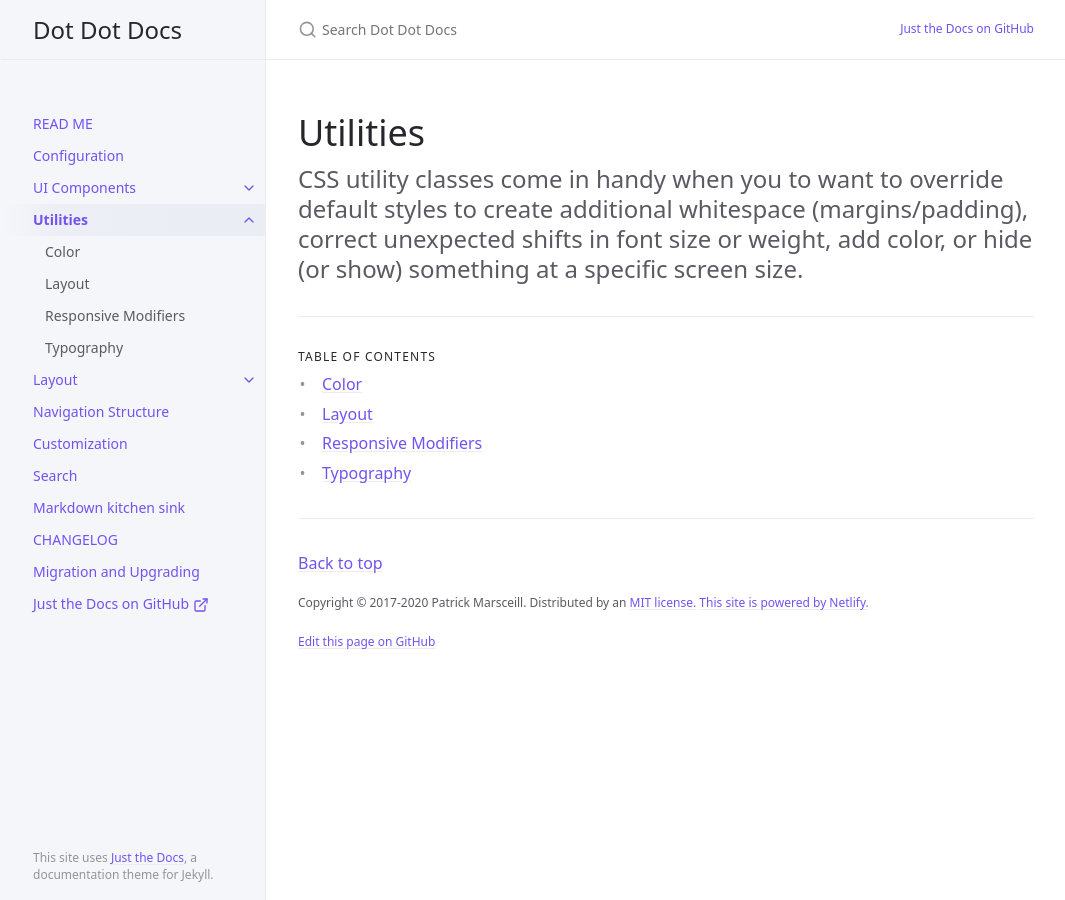
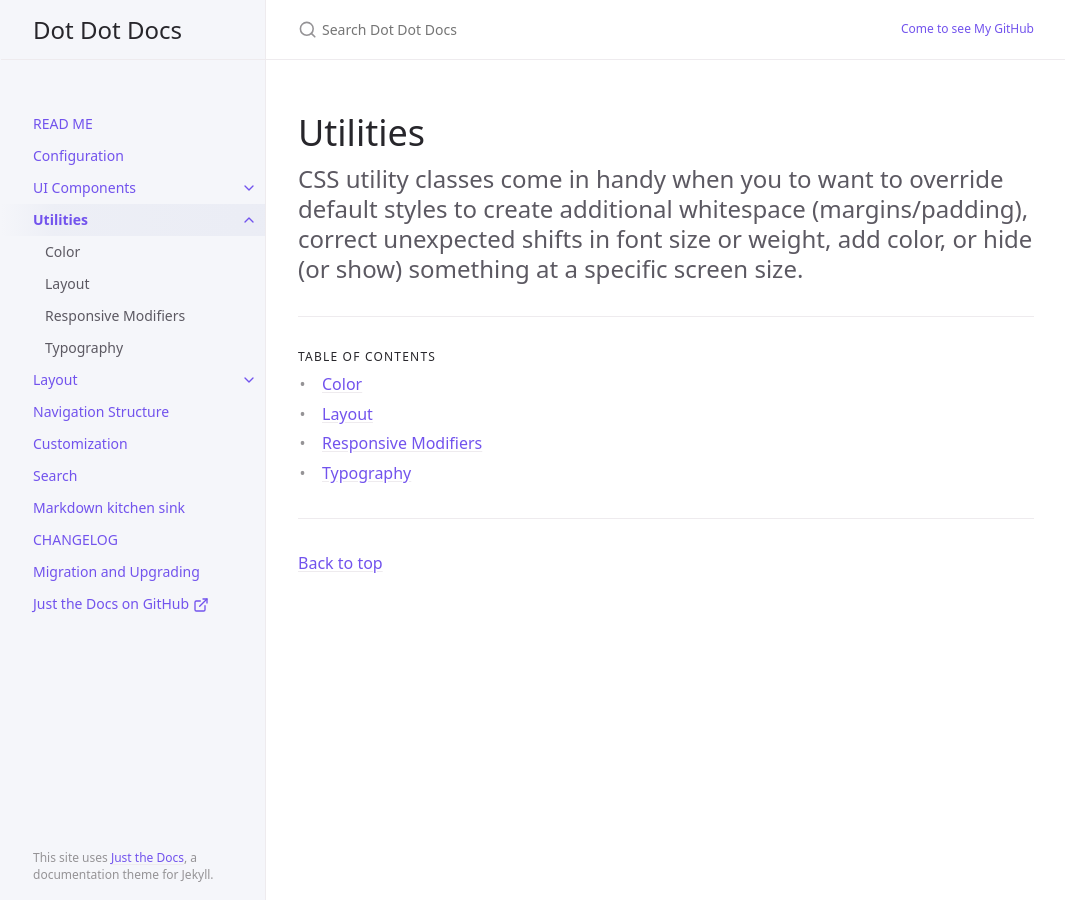
Before and after one commit to ffflopppy/ffflopppy.github.io, a Jekyll site: the page built from docs/utilities/utilities.md, in a window 1280 px wide. Shown: the whole page, without its empty margins (106-1171 px from the left). Built offline with Jekyll 4.4.1, drawn with Linux system fonts in a browser that asks for light colours.

Commit message:
Update _config.yml
remove edit something

```diff
--- a/_config.yml
+++ b/_config.yml
@@ -101,8 +101,8 @@ heading_anchors: true
 
 # Aux links for the upper right navigation
 aux_links:
-  "Just the Docs on GitHub":
-    - "//github.com/just-the-docs/just-the-docs"
+  "Come to see My GitHub":
+    - "//github.com/ffflopppy"
 
 # Makes Aux links open in a new tab. Default is false
 aux_links_new_tab: false
@@ -123,7 +123,7 @@ nav_external_links:
 back_to_top: true
 back_to_top_text: "Back to top"
 
-footer_content: "Copyright &copy; 2017-2020 Patrick Marsceill. Distributed by an <a href=\"https://github.com/just-the-docs/just-the-docs/tree/main/LICENSE.txt\">MIT license.</a> <a href=\"https://www.netlify.com/\">This site is powered by Netlify.</a>"
+# footer_content: "Copyright &copy; 2017-2020 Patrick Marsceill. Distributed by an <a href=\"https://github.com/just-the-docs/just-the-docs/tree/main/LICENSE.txt\">MIT license.</a> <a href=\"https://www.netlify.com/\">This site is powered by Netlify.</a>"
 
 # Footer last edited timestamp
 last_edit_timestamp: true # show or hide edit time - page must have `last_modified_date` defined in the frontmatter
@@ -132,12 +132,12 @@ last_edit_time_format: "%b %e %Y at %I:%M %p" # uses ruby's time format: https:/
 
 
 # Footer "Edit this page on GitHub" link text
-gh_edit_link: true # show or hide edit this page link
-gh_edit_link_text: "Edit this page on GitHub"
-gh_edit_repository: "https://github.com/just-the-docs/just-the-docs" # the github URL for your repo
-gh_edit_branch: "main" # the branch that your docs is served from
+# gh_edit_link: true # show or hide edit this page link
+# gh_edit_link_text: "Edit this page on GitHub"
+# gh_edit_repository: "https://github.com/just-the-docs/just-the-docs" # the github URL for your repo
+# gh_edit_branch: "main" # the branch that your docs is served from
 # gh_edit_source: docs # the source that your files originate from
-gh_edit_view_mode: "tree" # "tree" or "edit" if you want the user to jump into the editor immediately
+# gh_edit_view_mode: "tree" # "tree" or "edit" if you want the user to jump into the editor immediately
 
 # Color scheme currently only supports "dark", "light"/nil (default), or a custom scheme that you define
 color_scheme: nil
```
